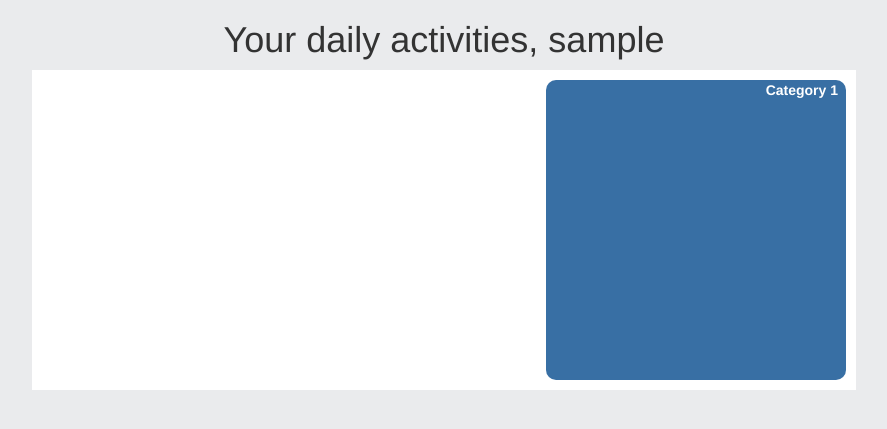
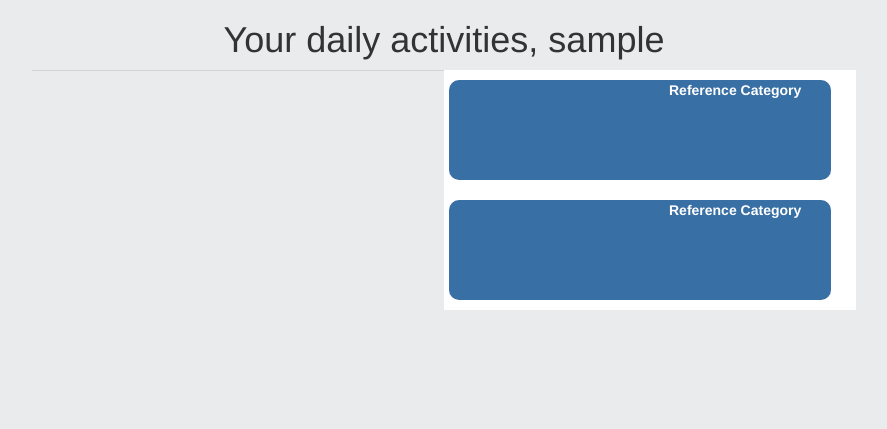
Before and after one commit to coremind-oss/ttasm-web-server, a Django app: page /get_daily_activities/ in a window 1280 px wide. Shown: the top 429 px of the page, without its empty margins (196-1083 px from the left). Run offline with Django 3.2, Linux system fonts and the light colour scheme; the visitor is signed in with stand-in values (Sample User, id 1); data that the repository does not hold is empty; parts of the project's set-up code (start-up, migrations or seed data) failed here and were passed over; some libraries are stand-ins or nearby versions.

Commit message:
initial ActivityCategory class and use case

```diff
--- /dev/null
+++ b/ui/static/js/activity_category.js
@@ -0,0 +1,20 @@
+class ActivityCategory {
+  constructor(container = undefined, itemList = []) {
+    this.container = container;
+    this.itemList = itemList;
+  }
+
+  getItems() {
+    return this.itemList;
+  }
+
+  moveItem(index, targetCategory) {
+    const item = this.itemList[index]; // grab the item from the array
+    this.itemList.splice(index, 1); // delete the item from the array
+    targetCategory.addItem(item)
+  }
+
+  addItem(item) {
+    this.itemList.push(item);
+  }
+}
--- a/ui/templates/ui/user/d_activities.html
+++ b/ui/templates/ui/user/d_activities.html
@@ -29,7 +29,7 @@
     .daily_activity {
       border-radius: 10px;
       background-color: #59A5D8;
-      width: 200px;
+      width: 100%;
       height: auto;
       /*top:20px;left:20px;*/
       margin: 10px;
@@ -39,8 +39,8 @@
     .category {
       border-radius: 10px;
       background-color: #386FA4;
-      width: 300px;
-      height: 300px;
+      width: 100%;
+      height: 100px;
       /*position: absolute;*/
       float: right;
       /*top:20px;right:20px;*/
@@ -70,23 +70,43 @@
 
 <body>
   <h1>Your daily activities, {{ request.user }}</h1>
-  <div class="col-sm-8 col-sm-offset-2">
-    <div class="wrapper clearfix">
-      <div class="category">
-        <p>Category 1</p>
-      </div>
-      {% for da in daily_activities %} {% for d in da.data %}
-      <div class="daily_activity">
-        <p><strong>{{ d.message }}</strong> | <i>{{ d.timestamp }}</i></p>
-      </div>
-      {% endfor %} {% endfor %}
+  <div id="tasks" class="col-sm-8 col-sm-offset-2">
+
+      <div class="col-sm-6" style="background-color: lightgrey; z-index: 10;">
+        <!-- for tasks -->
+        {% for da in daily_activities %}
+          {% for d in da.data %}
+            <div class="daily_activity">
+              <p><strong>{{ d.message }}</strong><br><i>{{ d.timestamp }}</i></p>
+            </div>
+          {% endfor %}
+        {% endfor %}
     </div>
+
+    <div class="col-sm-6" style="background-color: white;">
+
+        <div class="category cat-0">
+          <p>Reference Category</p>
+        </div>
+
+        <div class="category cat-1">
+          <p>Reference Category</p>
+        </div>
+
+        {% for category in categories %}
+          <div class="category-{{ forloop_counter }}">
+            <p>Reference Category</p>
+          </div>
+        {% endfor %}
+
+    </div>
+
   </div>
   <script type="text/javascript">
     $(document).ready(function() {
-      const bounds = document.querySelector('.wrapper');
+      const bounds = document.querySelector('#tasks');
       const da = $('.daily_activity');
-      const ca = document.querySelector('.category');
+      const ca = document.querySelector('.cat-0');
       const thresholdValue = '30%';
       const boundsTop = bounds.getBoundingClientRect().top;
       const boundsLeft = bounds.getBoundingClientRect().left;
@@ -104,27 +124,19 @@
         const offsetTop = caElementTop - daElementTop;
         const offsetLeft = caElementLeft - daElementLeft;
 
-
-        const item_height = $(item).height()
-
-
-
-        const item_position_before = $(item).position().top
-        const item_position_after = $(item).position().top
-        const item_position_after_px = item_position_after - item_height
-
-        console.log('item_position before',item_position_before);
+        const item_height = $(item).height();
+        const offset_top = $(item).get(0).offsetTop;
+        console.log('OFFSET', offset_top);
 
         Draggable.create(item, {
           type: 'x,y',
           bounds: bounds,
           height: item_height,
+          offsetTop: offset_top,
           onDragEnd: function() {
             if (this.hitTest(ca, thresholdValue)) {
               let prev_item = {
-                height: function() {
-                  return 0;
-                }
+                height: 20
               }
 
               if (item_list.length > 0) {
@@ -153,19 +165,24 @@
               // console.warn('LIST LENGTH:', item_list.length);
               // console.warn(prev_item);
 
-              TweenMax.to(this.target, 1, {
+              const v = offsetTop + prev_item.height;
+              console.log(`${v}px`);
+              console.log('OFFSET', this.offsetTop);
+              console.log(this);
+
+              TweenMax.to(this.target, 0.2, {
                 x: offsetLeft + 'px',
                 y: offsetTop + prev_item.height + 'px',
                 backgroundColor: '#7FFFD4',
-                color: 'black',
-                textShadow: '2px 2px 2px white',
-                ease: Elastic.easeOut,
+
+                ease: TweenMax.easeIn,
               });
             } else {
-              TweenMax.to(this.target, 1, {
+              TweenMax.to(this.target, 0.2, {
                 x: 0,
-                y: 0,
-                ease: Elastic.easeOut
+                y: -this.offsetTop,
+                backgroundColor: '#59A5D8',
+                ease: TweenMax.easeIn,
               });
             }
           },
--- /dev/null
+++ b/ui/templates/ui/user/d_activities_new.html
@@ -0,0 +1,129 @@
+{% load staticfiles %}
+<!DOCTYPE html>
+<html>
+
+<head>
+  <meta charset="utf-8">
+  <title>Green sock example</title>
+  <link rel="stylesheet" href="https://maxcdn.bootstrapcdn.com/bootstrap/3.3.7/css/bootstrap.min.css" integrity="sha384-BVYiiSIFeK1dGmJRAkycuHAHRg32OmUcww7on3RYdg4Va+PmSTsz/K68vbdEjh4u" crossorigin="anonymous">
+  <script src="http://code.jquery.com/jquery-3.2.1.min.js" integrity="sha256-hwg4gsxgFZhOsEEamdOYGBf13FyQuiTwlAQgxVSNgt4=" crossorigin="anonymous"></script>
+  <script src="https://cdnjs.cloudflare.com/ajax/libs/gsap/1.20.2/TweenMax.min.js"></script>
+  <script src="https://cdnjs.cloudflare.com/ajax/libs/gsap/1.20.2/utils/Draggable.min.js"></script>
+  <style media="screen">
+    body {
+      width: 100%;
+      height: 100%;
+      position: relative;
+      background-position: 100% 100%;
+      background-color: #EAEBED;
+      /*margin: 0 auto;*/
+    }
+
+    body h1 {
+      text-align: center;
+    }
+
+    .item {
+      position: absolute;
+    }
+
+    .daily_activity {
+      position: absolute;
+      left: 0;
+      top: 0;
+      border-radius: 10px;
+      background-color: #59A5D8;
+      width: 100%;
+      height: auto;
+      /*top:20px;left:20px;*/
+      /*margin: 10px;*/
+      text-align: center;
+    }
+
+    .category {
+      border-radius: 10px;
+      background-color: #386FA4;
+      width: 100%;
+      height: 100px;
+      /*position: absolute;*/
+      float: right;
+      /*top:20px;right:20px;*/
+      margin: 10px;
+      font-weight: bold;
+      text-indent: 220px;
+      color: white;
+    }
+
+    .wrapper {
+      background-color: white;
+      width: 100%;
+      height: auto;
+      /*height:500px;*/
+    }
+
+    .clearfix:after {
+      content: " ";
+      /* Older browser do not support empty content */
+      visibility: hidden;
+      display: block;
+      height: 0;
+      clear: both;
+    }
+  </style>
+</head>
+
+<body>
+  <h1>Your daily activities, {{ request.user }}</h1>
+  <div id="tasks" class="col-sm-8 col-sm-offset-2">
+
+      <div class="col-sm-6" style="background-color: lightgrey; z-index: 10;">
+        <!-- for tasks -->
+        {% for da in daily_activities %}
+          {% for d in da.data %}
+            <div class="daily_activity">
+              <strong>{{ d.message }}</strong><br><i>{{ d.timestamp }}</i>
+            </div>
+          {% endfor %}
+        {% endfor %}
+    </div>
+
+    <div class="col-sm-6" style="background-color: white;">
+
+        <div class="category cat-0">
+          <p>Reference Category</p>
+        </div>
+
+        <div class="category cat-1">
+          <p>Reference Category</p>
+        </div>
+
+        {% for category in categories %}
+          <div class="category-{{ forloop_counter }}">
+            <p>Reference Category</p>
+          </div>
+        {% endfor %}
+
+    </div>
+
+  </div>
+  <script src="{% static 'js/activity_category.js' %}" type="text/javascript"></script>
+  <script type="text/javascript">
+    $(document).ready(function() {
+      const container = $('#tasks');
+      const itemList = $('.daily_activity').toArray();
+      const defaultCategory = new ActivityCategory(container, itemList);
+
+      const key = container.attr('id');
+      console.log(key);
+
+      const d = {}
+      d[key] = defaultCategory;
+
+      console.log(d);
+      console.log(d[key]);
+
+    });
+  </script>
+</body>
+
+</html>
--- a/ui/views.py
+++ b/ui/views.py
@@ -52,7 +52,7 @@ def get_daily_activities(request):
         'daily_activities' : DailyActivity.objects.filter(user=request.user)
     }
 
-    return render(request, template_name='ui/user/d_activities.html', context=context)
+    return render(request, template_name='ui/user/d_activities_new.html', context=context)
 
 
 
```
